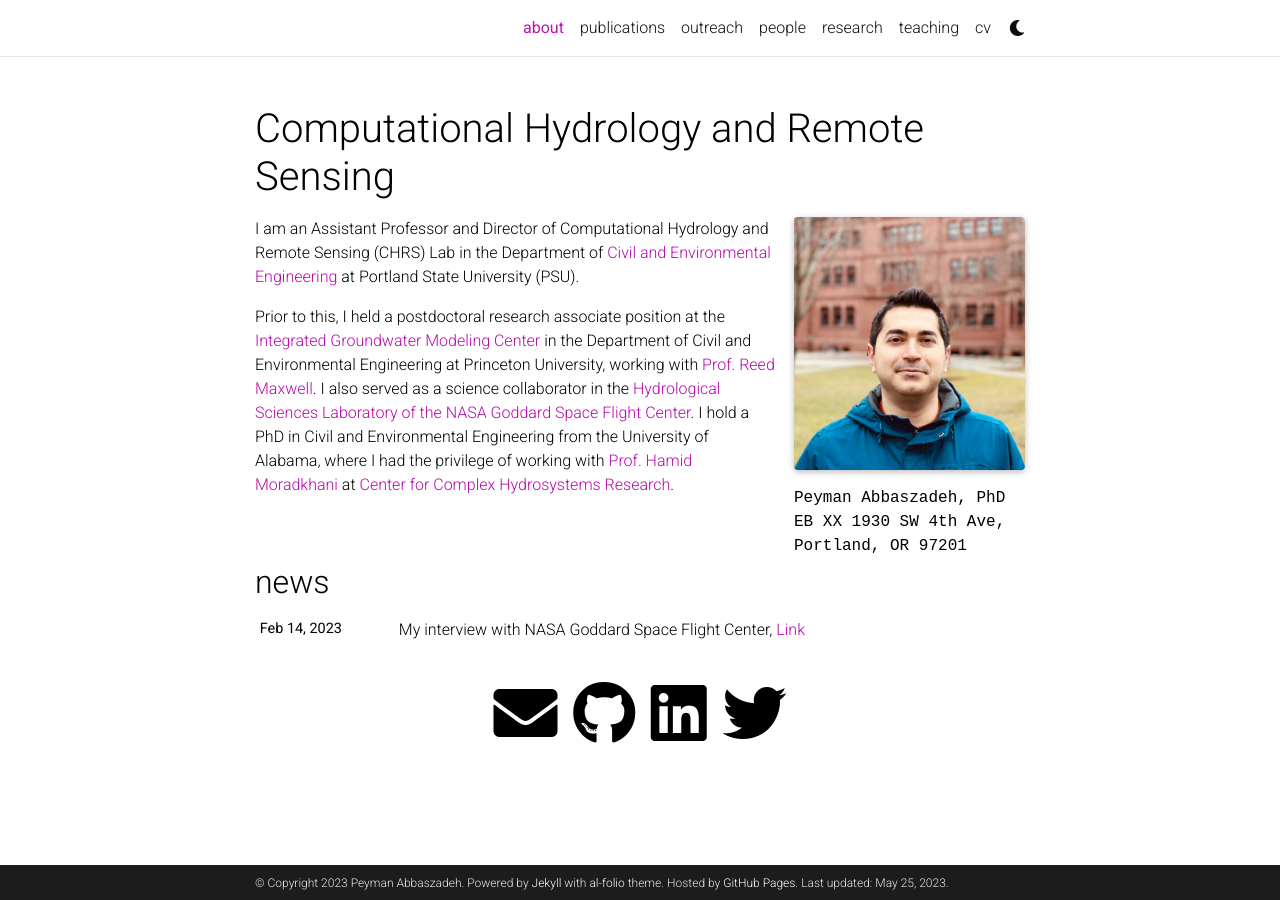
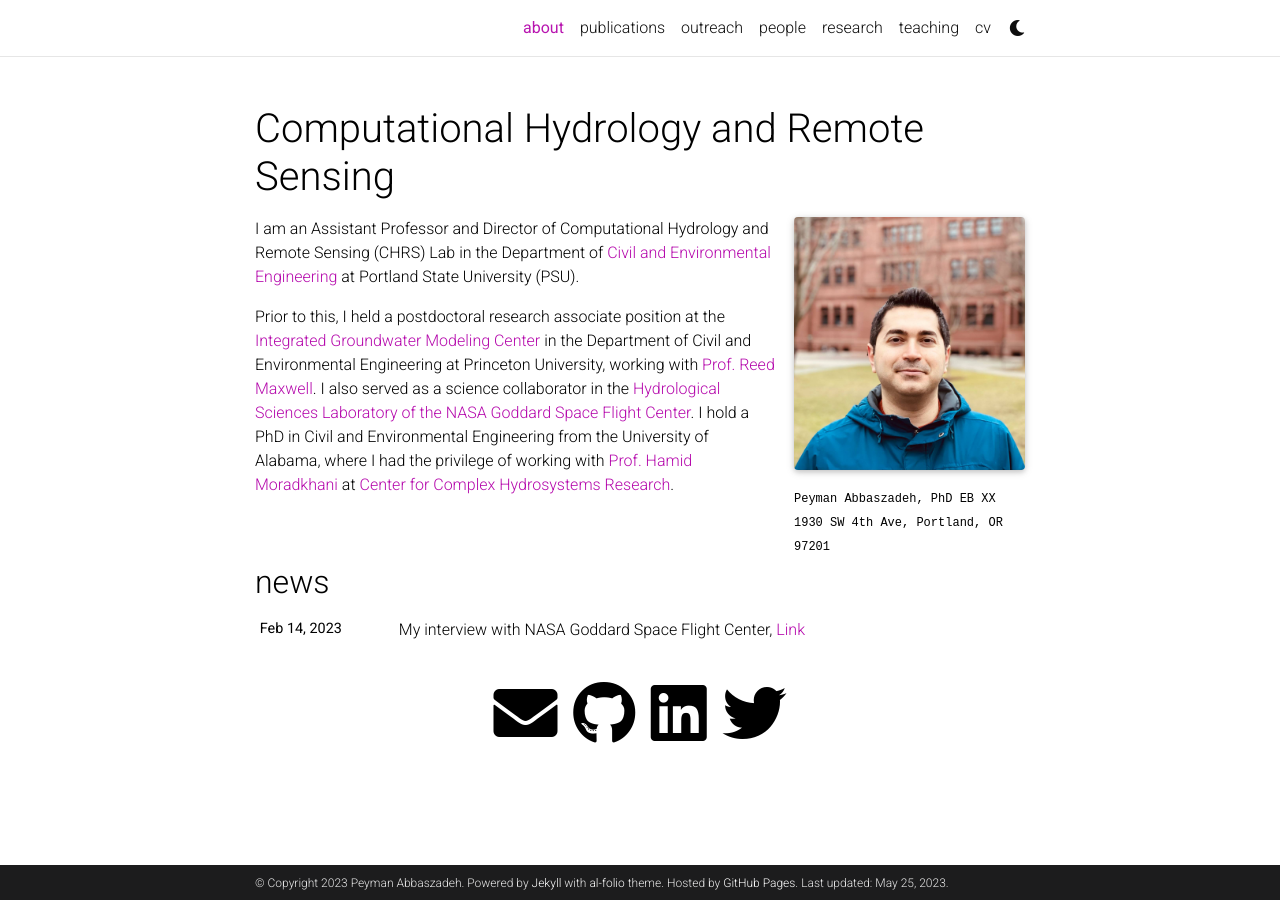
Before and after one commit to Pabbaszadeh/Pabbaszadeh.github.io, a Jekyll site: the page built from _pages/about.md, in a window 1280 px wide. Built offline with Jekyll 4.4.1, drawn with Linux system fonts in a browser that asks for light colours; full-size pictures stand in for the smaller copies a plugin makes; comment, search, counter and statistics services are not loaded; a style sheet for code colours, icons or effects is not loaded.

Commit message:
Update about.html

```diff
--- a/_layouts/about.html
+++ b/_layouts/about.html
@@ -30,7 +30,7 @@ layout: default
             {% endif -%}
             {%- if page.profile.address %}
             <div class="address">
-              {{ page.profile.address }}
+              <span style="font-size: 12px;">{{ page.profile.address }}</span>
             </div>
             {%- endif %}
           </div>
```
